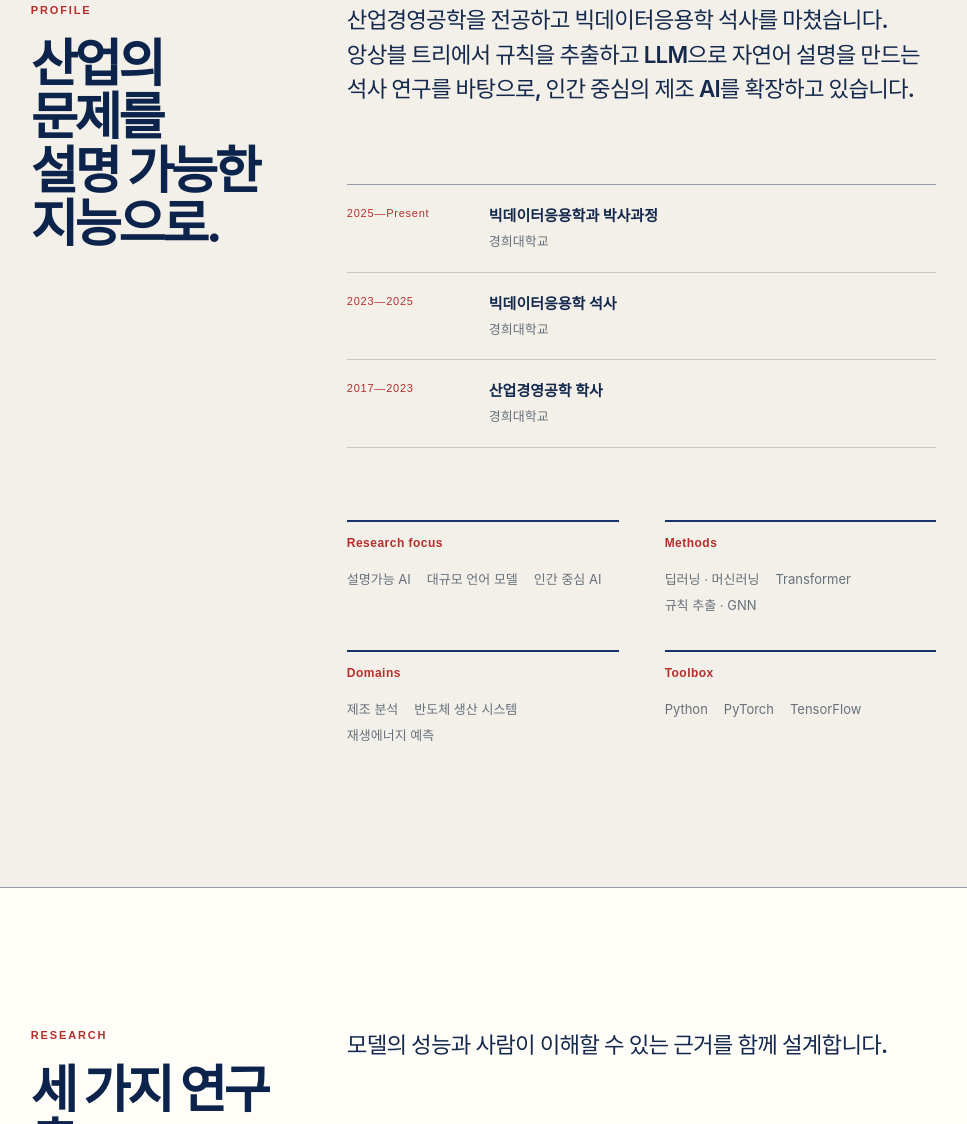
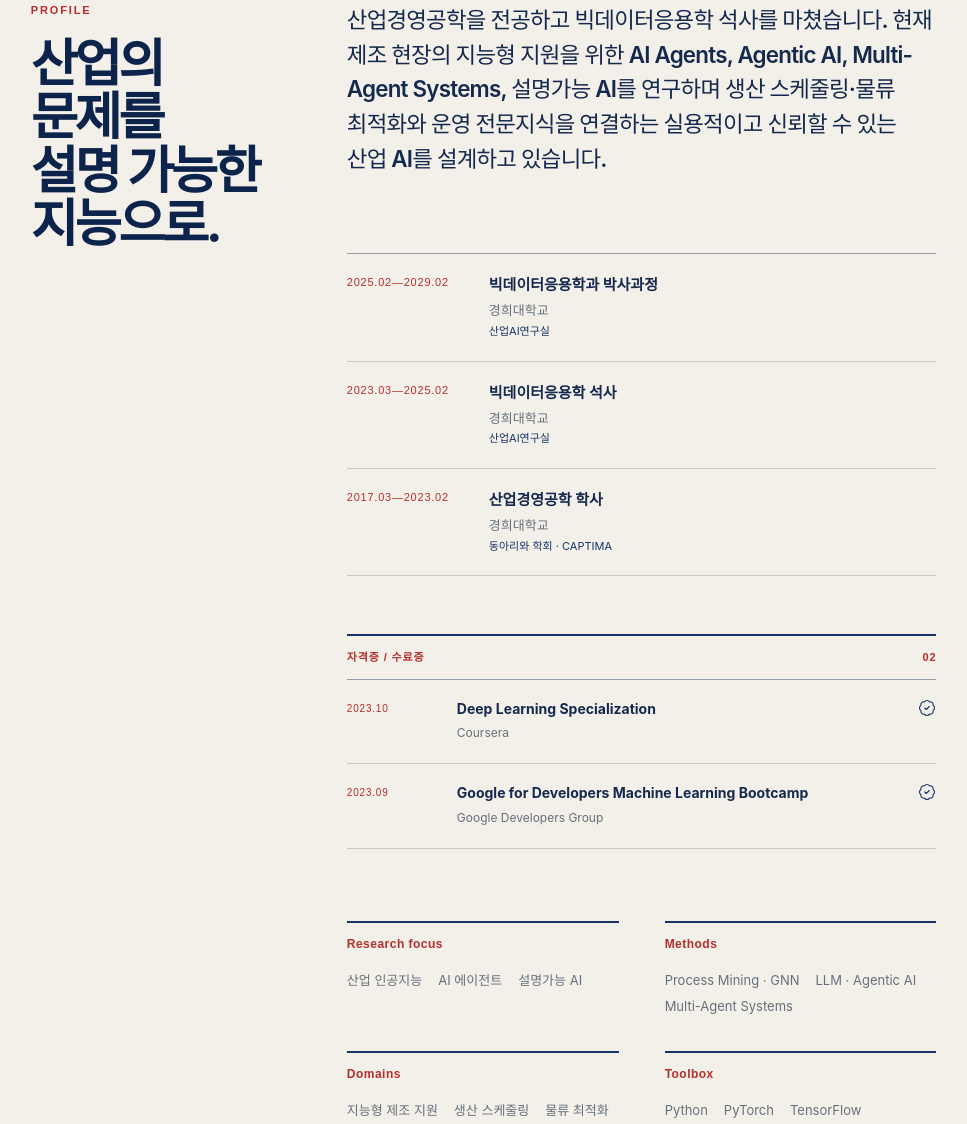
Before and after one commit to kimignis/kimignis.github.io, a website: page index.html in a window 1280 px wide. Shown: the part 1093-2217 px from the top of the page, without its empty margins (277-1244 px from the left). Drawn offline with Linux system fonts and the light colour scheme; a web font is replaced by a local one.

Commit message:
Add LinkedIn profile and credentials

```diff
--- a/content.js
+++ b/content.js
@@ -9,6 +9,7 @@ window.PORTFOLIO_CONTENT = {
         url: "https://kimignis.github.io/",
         defaultLanguage: "ko",
         github: "https://github.com/kimignis",
+        linkedin: "https://www.linkedin.com/in/%EB%AF%BC%EC%8B%9D-%EA%B9%80-9b32a8293/",
         lab: "http://iai.khu.ac.kr/wiki/wiki.php/Members#s-3"
     },
 
@@ -24,8 +25,8 @@ window.PORTFOLIO_CONTENT = {
             en: "Building explainable AI\nfor people and the field."
         },
         intro: {
-            ko: "경희대학교 빅데이터응용학과 박사과정 김민식입니다. 설명가능 AI와 LLM을 중심으로 제조·생산 시스템의 예측과 의사결정을 연구합니다.",
-            en: "I am a Ph.D. student in Big Data Analytics at Kyung Hee University, studying explainable AI and LLMs for prediction and decision-making in manufacturing and production systems."
+            ko: "경희대학교 빅데이터응용학과 박사과정이자 산업AI연구실 연구원입니다. 제조 시스템의 의사결정을 지원하는 산업 인공지능을 연구하며 Process Mining, GNN, LLM, AI Agents를 활용합니다.",
+            en: "I am a Ph.D. student in Big Data Analytics and a researcher at Kyung Hee University's Industrial AI Lab. I study Industrial AI for manufacturing decisions using process mining, GNNs, LLMs, and AI agents."
         },
         role: {
             ko: "빅데이터응용학과 박사과정",
@@ -36,8 +37,8 @@ window.PORTFOLIO_CONTENT = {
             en: "Industrial AI Lab. · Kyung Hee University"
         },
         bio: {
-            ko: "산업경영공학을 전공하고 빅데이터응용학 석사를 마쳤습니다. 앙상블 트리에서 규칙을 추출하고 LLM으로 자연어 설명을 만드는 석사 연구를 바탕으로, 인간 중심의 제조 AI를 확장하고 있습니다.",
-            en: "After studying Industrial & Management Systems Engineering and completing an M.S. in Big Data Analytics, I am extending my master's work on rule extraction and LLM-generated explanations toward human-centered manufacturing AI."
+            ko: "산업경영공학을 전공하고 빅데이터응용학 석사를 마쳤습니다. 현재 제조 현장의 지능형 지원을 위한 AI Agents, Agentic AI, Multi-Agent Systems, 설명가능 AI를 연구하며 생산 스케줄링·물류 최적화와 운영 전문지식을 연결하는 실용적이고 신뢰할 수 있는 산업 AI를 설계하고 있습니다.",
+            en: "After studying Industrial & Management Systems Engineering and completing an M.S. in Big Data Analytics, I now research AI agents, agentic AI, multi-agent systems, and explainable AI for manufacturing assistance, connecting production scheduling and logistics optimization with operational expertise."
         },
         statement: {
             ko: "현장에 쓰이는 모델은 정확도뿐 아니라, 왜 그런 판단을 했는지 사람의 언어로 설명할 수 있어야 한다고 생각합니다.",
@@ -47,19 +48,35 @@ window.PORTFOLIO_CONTENT = {
 
     education: [
         {
-            period: "2025—Present",
+            period: "2025.02—2029.02",
             degree: { ko: "빅데이터응용학과 박사과정", en: "Ph.D. Student · Big Data Analytics" },
-            school: { ko: "경희대학교", en: "Kyung Hee University" }
+            school: { ko: "경희대학교", en: "Kyung Hee University" },
+            detail: { ko: "산업AI연구실", en: "Industrial AI Lab." }
         },
         {
-            period: "2023—2025",
+            period: "2023.03—2025.02",
             degree: { ko: "빅데이터응용학 석사", en: "M.S. · Big Data Analytics" },
-            school: { ko: "경희대학교", en: "Kyung Hee University" }
+            school: { ko: "경희대학교", en: "Kyung Hee University" },
+            detail: { ko: "산업AI연구실", en: "Industrial AI Lab." }
         },
         {
-            period: "2017—2023",
+            period: "2017.03—2023.02",
             degree: { ko: "산업경영공학 학사", en: "B.S. · Industrial & Management Systems Engineering" },
-            school: { ko: "경희대학교", en: "Kyung Hee University" }
+            school: { ko: "경희대학교", en: "Kyung Hee University" },
+            detail: { ko: "동아리와 학회 · CAPTIMA", en: "Student club and society · CAPTIMA" }
+        }
+    ],
+
+    credentials: [
+        {
+            issued: "2023.10",
+            title: { ko: "Deep Learning Specialization", en: "Deep Learning Specialization" },
+            issuer: { ko: "Coursera", en: "Coursera" }
+        },
+        {
+            issued: "2023.09",
+            title: { ko: "Google for Developers Machine Learning Bootcamp", en: "Google for Developers Machine Learning Bootcamp" },
+            issuer: { ko: "Google Developers Group", en: "Google Developers Group" }
         }
     ],
 
@@ -285,22 +302,22 @@ window.PORTFOLIO_CONTENT = {
         {
             title: { ko: "Research focus", en: "Research focus" },
             items: {
-                ko: ["설명가능 AI", "대규모 언어 모델", "인간 중심 AI"],
-                en: ["Explainable AI", "Large language models", "Human-centered AI"]
+                ko: ["산업 인공지능", "AI 에이전트", "설명가능 AI"],
+                en: ["Industrial AI", "AI agents", "Explainable AI"]
             }
         },
         {
             title: { ko: "Methods", en: "Methods" },
             items: {
-                ko: ["딥러닝 · 머신러닝", "Transformer", "규칙 추출 · GNN"],
-                en: ["Deep & machine learning", "Transformers", "Rule extraction · GNNs"]
+                ko: ["Process Mining · GNN", "LLM · Agentic AI", "Multi-Agent Systems"],
+                en: ["Process mining · GNNs", "LLMs · Agentic AI", "Multi-agent systems"]
             }
         },
         {
             title: { ko: "Domains", en: "Domains" },
             items: {
-                ko: ["제조 분석", "반도체 생산 시스템", "재생에너지 예측"],
-                en: ["Manufacturing analytics", "Semiconductor production", "Renewable-energy forecasting"]
+                ko: ["지능형 제조 지원", "생산 스케줄링", "물류 최적화"],
+                en: ["Manufacturing assistance", "Production scheduling", "Logistics optimization"]
             }
         },
         {
@@ -318,10 +335,11 @@ window.PORTFOLIO_CONTENT = {
             en: "Let’s talk about\nAI people can understand."
         },
         body: {
-            ko: "제조 AI, XAI, LLM, 시계열 예측에 관한 연구와 협업 제안을 환영합니다. 공개 작업과 최신 기록은 GitHub와 연구실 페이지에서 확인할 수 있습니다.",
-            en: "I welcome research conversations and collaborations around manufacturing AI, XAI, LLMs, and time-series forecasting. Current public work is available on GitHub and the lab page."
+            ko: "산업 AI, 제조 지능, AI Agents, XAI에 관한 연구와 협업 제안을 환영합니다. 공개 작업과 최신 프로필은 LinkedIn, GitHub, 연구실 페이지에서 확인할 수 있습니다.",
+            en: "I welcome research conversations and collaborations around Industrial AI, manufacturing intelligence, AI agents, and XAI. Current work and profile updates are available on LinkedIn, GitHub, and the lab page."
         },
         links: [
+            { label: "LinkedIn", url: "https://www.linkedin.com/in/%EB%AF%BC%EC%8B%9D-%EA%B9%80-9b32a8293/", icon: "linkedin" },
             { label: "GitHub", url: "https://github.com/kimignis", icon: "github" },
             { label: "IAI Lab.", url: "http://iai.khu.ac.kr/wiki/wiki.php/Members#s-3", icon: "building-2" },
             { label: "FAIM 2024", url: "https://doi.org/10.1007/978-3-031-74482-2_11", icon: "book-open-text" }
--- a/index.html
+++ b/index.html
@@ -35,6 +35,7 @@
         "url": "https://kimignis.github.io/",
         "sameAs": [
             "https://github.com/kimignis",
+            "https://www.linkedin.com/in/%EB%AF%BC%EC%8B%9D-%EA%B9%80-9b32a8293/",
             "http://iai.khu.ac.kr/wiki/wiki.php/Members#s-3"
         ],
         "jobTitle": "빅데이터응용학과 박사과정",
@@ -46,8 +47,13 @@
         "knowsAbout": [
             "Explainable AI",
             "Large Language Models",
+            "AI Agents",
+            "Process Mining",
+            "Graph Neural Networks",
             "Manufacturing Analytics",
             "Production Intelligence",
+            "Production Scheduling",
+            "Logistics Optimization",
             "Wind Power Forecasting"
         ]
     }
@@ -58,7 +64,7 @@
     <link rel="preconnect" href="https://cdn.fontshare.com" crossorigin>
     <link rel="stylesheet" href="https://cdn.jsdelivr.net/gh/orioncactus/pretendard/dist/web/static/pretendard.css">
     <link rel="stylesheet" href="https://api.fontshare.com/v2/css?f[]=clash-display@400,500,600&display=swap">
-    <link rel="stylesheet" href="style.css?v=20260722-matrix2">
+    <link rel="stylesheet" href="style.css?v=20260722-linkedin">
 </head>
 <body>
     <a class="skip-link" href="#main-content" data-i18n="skipLink">본문으로 바로가기</a>
@@ -173,6 +179,7 @@
             <div class="profile-content">
                 <p class="section-lede" data-profile-bio></p>
                 <div class="education-list" data-education-list></div>
+                <div class="credential-list" data-credential-list></div>
                 <div class="skill-columns" data-skill-list></div>
             </div>
         </section>
@@ -229,9 +236,9 @@
 
     <noscript><div class="noscript-message">이 사이트의 콘텐츠를 보려면 JavaScript를 활성화해주세요.</div></noscript>
 
-    <script defer src="content.js?v=20260722-matrix2"></script>
+    <script defer src="content.js?v=20260722-linkedin"></script>
     <script defer src="vendor/lucide.min.js?v=0.468.0"></script>
     <script defer src="vendor/lottie.min.js?v=5.12.2"></script>
-    <script defer src="script.js?v=20260722-matrix2"></script>
+    <script defer src="script.js?v=20260722-linkedin"></script>
 </body>
 </html>
--- a/script.js
+++ b/script.js
@@ -135,9 +135,29 @@
                 <div>
                     <h3>${localized(item.degree)}</h3>
                     <p>${localized(item.school)}</p>
+                    ${item.detail ? `<p class="education-detail">${localized(item.detail)}</p>` : ""}
                 </div>
             </article>
         `).join("");
+    }
+
+    function renderCredentials() {
+        document.querySelector("[data-credential-list]").innerHTML = `
+            <header class="credential-heading">
+                <span>${state.language === "ko" ? "자격증 / 수료증" : "Credentials"}</span>
+                <span>${String(content.credentials.length).padStart(2, "0")}</span>
+            </header>
+            ${content.credentials.map((item) => `
+                <article class="credential-item">
+                    <time>${item.issued}</time>
+                    <div>
+                        <h3>${localized(item.title)}</h3>
+                        <p>${localized(item.issuer)}</p>
+                    </div>
+                    <i data-lucide="badge-check" aria-hidden="true"></i>
+                </article>
+            `).join("")}
+        `;
     }
 
     function renderSkills() {
@@ -266,6 +286,7 @@
         renderNavigation();
         renderStaticCopy();
         renderEducation();
+        renderCredentials();
         renderSkills();
         renderFocus();
         renderWork();
--- a/style.css
+++ b/style.css
@@ -580,6 +580,42 @@ main, .site-footer { margin-left: var(--rail-width); }
 .education-item time { font-family: var(--display); font-size: 11px; letter-spacing: 0.07em; color: var(--red); }
 .education-item h3 { margin: 0; font-size: 15px; line-height: 1.4; }
 .education-item p { margin: 5px 0 0; font-size: 13px; color: var(--muted); }
+.education-item .education-detail { margin-top: 2px; font-size: 11px; color: var(--navy); }
+
+.credential-list {
+    margin-top: 58px;
+    border-top: 2px solid var(--navy);
+}
+.credential-heading {
+    display: flex;
+    align-items: center;
+    justify-content: space-between;
+    padding: 13px 0 12px;
+    border-bottom: 1px solid var(--line-strong);
+    font-family: var(--display);
+    font-size: 11px;
+    font-weight: 600;
+    letter-spacing: 0.08em;
+    color: var(--red);
+}
+.credential-item {
+    display: grid;
+    grid-template-columns: 88px 1fr auto;
+    gap: 22px;
+    align-items: start;
+    padding: 19px 0 21px;
+    border-bottom: 1px solid var(--line);
+}
+.credential-item time {
+    padding-top: 2px;
+    font-family: var(--display);
+    font-size: 10px;
+    letter-spacing: 0.08em;
+    color: var(--red);
+}
+.credential-item h3 { margin: 0; font-size: 14px; line-height: 1.45; }
+.credential-item p { margin: 4px 0 0; font-size: 12px; color: var(--muted); }
+.credential-item svg { width: 18px; height: 18px; color: var(--navy); stroke-width: 1.5; }
 
 .skill-columns {
     display: grid;
@@ -774,6 +810,8 @@ main, .site-footer { margin-left: var(--rail-width); }
     .profile-content, .section-body { margin-top: 50px; }
     .section-lede { margin-bottom: 50px; font-size: 20px; }
     .education-item { grid-template-columns: 98px 1fr; gap: 15px; }
+    .credential-list { margin-top: 46px; }
+    .credential-item { grid-template-columns: 72px 1fr auto; gap: 12px; }
     .skill-columns { grid-template-columns: 1fr; gap: 28px; margin-top: 54px; }
     .focus-item { grid-template-columns: 35px 1fr; gap: 18px; }
     .focus-item > div:last-child { grid-column: 2; }
```
Also changed, not shown: tests/portfolio.spec.js (+7 -0 lines), tests/validate-content.cjs (+5 -1 lines), tests/portfolio.spec.js-snapshots/portfolio-hero-desktop-win32.png, tests/portfolio.spec.js-snapshots/portfolio-hero-mobile-win32.png.
